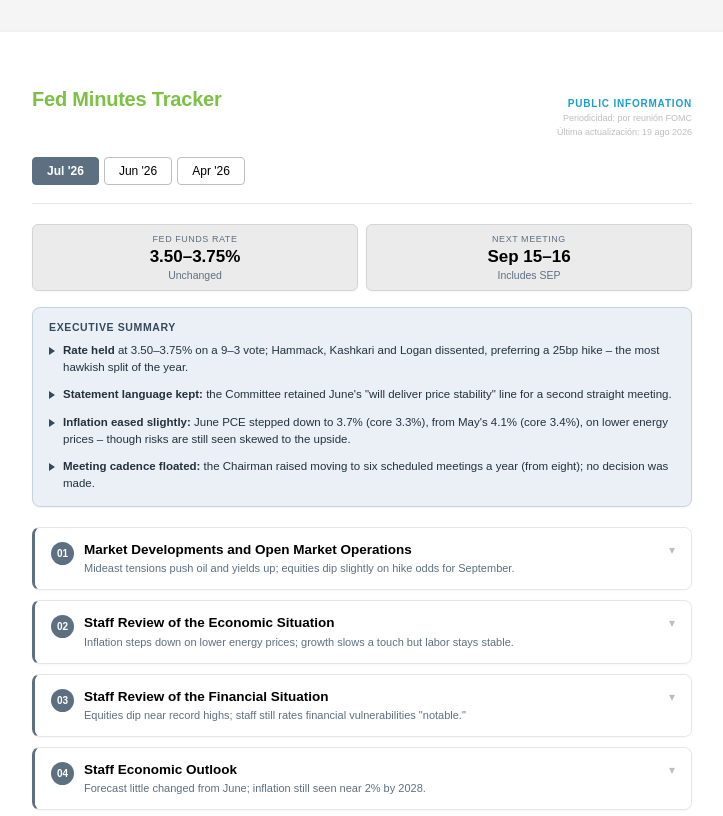
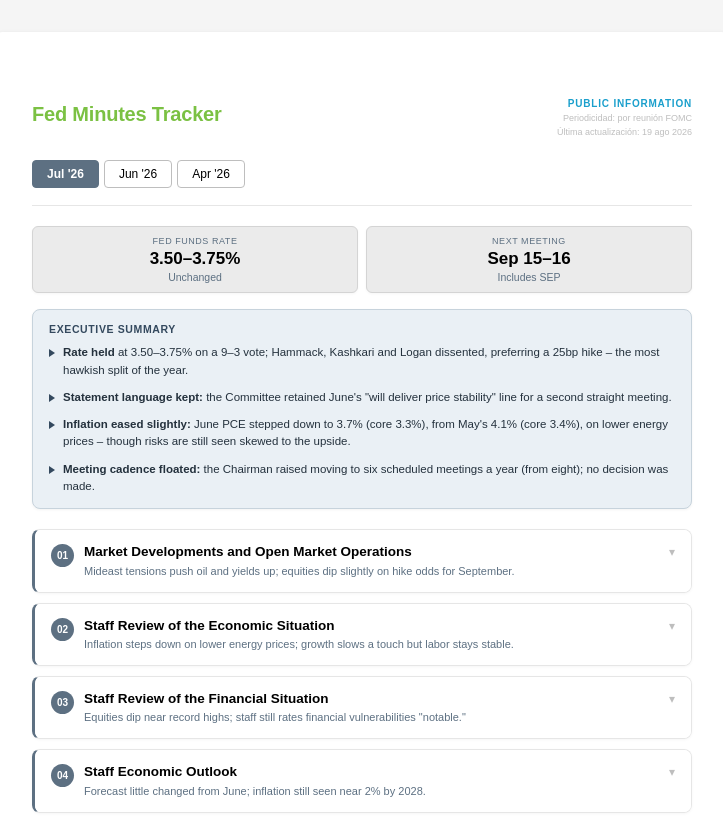
Before and after one commit to antoniapavez-cloud/Fed-Minutes-Tracker, a plain HTML site: page index.html in a window 1280 px wide. Shown: the top 816 px of the page, without its empty margins (278-1001 px from the left). Drawn offline with Linux system fonts and the light colour scheme; a web font is replaced by a local one.

Commit message:
Update index.html

```diff
--- a/index.html
+++ b/index.html
@@ -12,11 +12,11 @@
 *{box-sizing:border-box;margin:0;padding:0;font-family:'Aller',sans-serif!important}
 :root{--g:#7BC143;--sl:#5D7082;--gr3:#BEBEBE;--gr4:#E6E6E6;--cb:#EBEBEB;--hot:#E07F5C;--warn:#D9A441}
 .w{font-family:'Aller',sans-serif;font-weight:300;padding:1.5rem 1rem 2rem;max-width:700px;color:#000;margin:0 auto}
-.wh{margin-bottom:1.1rem;display:flex;align-items:flex-start;justify-content:space-between}
-.pub-badge{font-size:10px;font-weight:700;letter-spacing:.08em;color:#1a9fcc;text-transform:uppercase;white-space:nowrap}
+.wh{margin-bottom:1.25rem;display:flex;align-items:center;justify-content:space-between}
+.pub-badge{line-height:1;font-size:10px;font-weight:700;letter-spacing:.08em;color:#1a9fcc;text-transform:uppercase;white-space:nowrap}
 .pub-meta{text-align:right;margin-top:5px}
 .pub-meta div{font-size:9px;color:#BEBEBE;font-weight:300;line-height:1.6;white-space:nowrap;text-align:right}
-.wh h2{font-size:20px;font-weight:700;color:var(--g);letter-spacing:-.01em}
+.wh h2{line-height:1;font-size:20px;font-weight:700;color:var(--g);letter-spacing:-.01em}
 
 .tabs{display:flex;gap:5px;margin-bottom:1.25rem;padding-bottom:1.1rem;border-bottom:1px solid var(--gr4);flex-wrap:wrap;align-items:center}
 .tb{padding:6px 14px;font-size:12px;border-radius:4px;cursor:pointer;border:1px solid var(--gr3);background:transparent;color:#000;font-weight:300}
```
